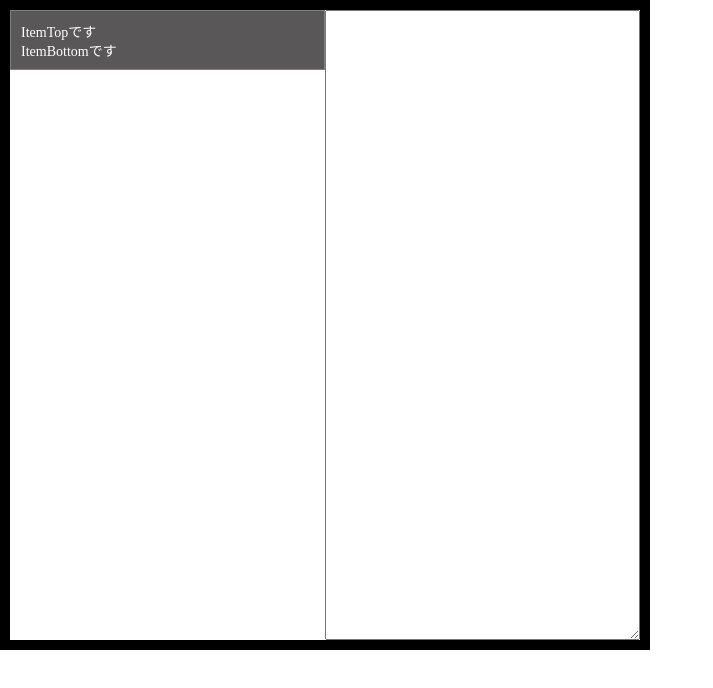
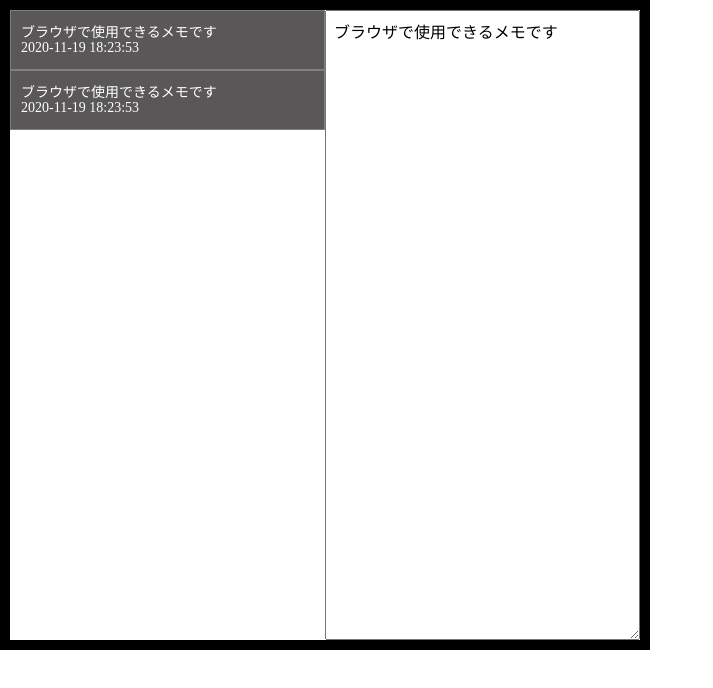
Before and after one commit to kkazum/web-memo, a React app: page / in a window 1280 px wide. Shown: the top 688 px of the page, without its empty margins (0-713 px from the left). Built offline with nearby package versions, Linux system fonts and the light colour scheme.

Commit message:
store multi memos

```diff
--- a/package.json
+++ b/package.json
@@ -20,5 +20,8 @@
     "webpack": "^4.35.3",
     "webpack-cli": "^3.3.6",
     "webpack-dev-server": "^3.7.2"
+  },
+  "devDependencies": {
+    "moment": "^2.29.1"
   }
 }
--- a/src/components/ListItem.tsx
+++ b/src/components/ListItem.tsx
@@ -1,5 +1,6 @@
-import React from 'react'
+import React, { useContext } from 'react'
 import styled from 'styled-components'
+import AppContext from '../contexts/AppContext'
 
 const Item = styled.div`
   width: 100%;
@@ -18,6 +19,7 @@ const ItemTop = styled.p`
   width: 100%;
   height: 50%;
   margin: 0;
+  white-space: nowrap;
 `
 
 const ItemBotton = styled.p`
@@ -26,12 +28,16 @@ const ItemBotton = styled.p`
   margin: 0;
 `
 
-const ListItem = () => {
+const ListItem = ({memo}) => {
+  const {id, text, date} = memo
+  const [target, setTarget] = useContext(AppContext)
   return (
     <>
-     <Item>
-        <ItemTop>ItemTopです</ItemTop>
-        <ItemBotton>ItemBottomです</ItemBotton>
+     <Item onClick={() => {
+       setTarget(id)
+     }}>
+        <ItemTop>{text}</ItemTop>
+        <ItemBotton>{date}</ItemBotton>
      </Item>
     </>
   )
--- /dev/null
+++ b/src/contexts/AppContext.ts
@@ -0,0 +1,5 @@
+import { createContext} from 'react'
+
+const AppContext = createContext<Array<any>>([])
+
+export default AppContext
--- a/src/hooks/use_state_with_storage.tsx
+++ b/src/hooks/use_state_with_storage.tsx
@@ -1,13 +1,23 @@
 import { useState } from 'react'
+import moment from 'moment'
 
-export const useStateWithStorage = (init: string, key: string): [string, (s: string) => void] => {
-  const [memo, setMemo] = useState<string>(localStorage.getItem(key) || init)
+interface Memo {
+  id: number
+  text: string
+  date: string
+}
 
-  const setMemoWithStorage = (nextMemo: string): void => {
-    // 再描画のキックをさせるためにsetMemoで変更する、そしてeditor側で再描画する際にはlocalstorageにないと駄目
-    setMemo(nextMemo)
-    localStorage.setItem(key, nextMemo)
+export const useStateWithStorage = (init: Memo[], key: string): [Memo[], (index: number, nextState: string) => void] => {
+  const [state, setState] = useState(JSON.parse(localStorage.getItem(key)) || init)
+  const setStateWithStorage = (index: number, nextText: string): void => {
+    // 再描画のキックをさせるためにsetStateで変更する、そしてeditor側で再描画する際にはlocalstorageにないと駄目
+    setState((prevState: Memo[]) => {
+      prevState[index].text = nextText
+      prevState[index].date = moment().format("YYYY-MM-DD HH:mm:ss");
+      localStorage.setItem(key, JSON.stringify(prevState))
+      return [...prevState]
+    })
   }
   // 描画の際の一度だけ意味のあるreturn
-  return [memo, setMemoWithStorage]
+  return [state, setStateWithStorage]
 }
--- a/src/pages/editor.tsx
+++ b/src/pages/editor.tsx
@@ -2,6 +2,8 @@ import React, { useState } from 'react'
 import styled from 'styled-components'
 import ListItem from '../components/ListItem'
 import { useStateWithStorage } from '../hooks/use_state_with_storage'
+import AppContext from '../contexts/AppContext'
+import moment from 'moment'
 
 const Wrapper = styled.div`
   border: 10px solid black;
@@ -33,19 +35,28 @@ const TextArea = styled.textarea`
   height: 100%;
   outline: none;
 `
+
 const storageKey = 'pages/editor:memo'
 const editor = () => {
-  const [memo, setMemo] = useStateWithStorage("", storageKey)
+  const [state, setState] = useStateWithStorage([{id: 1, text: "ブラウザで使用できるメモです", date: moment().format("YYYY-MM-DD HH:mm:ss")}, {id: 2, text: "ブラウザで使用できるメモです", date: moment().format("YYYY-MM-DD HH:mm:ss")}], storageKey)
+  const [target, setTarget] = useState<number>(1)
+
   return (
     <>
+    <AppContext.Provider value={[target, setTarget]}>
       <Wrapper>
         <Side>
-          <ListItem />
+          {
+            state.map((ele, index) => {
+              return(<ListItem key={index} memo={ele}/>)
+            })
+          }
         </Side>
-        <TextArea value={memo} onChange={(e) => {
-          setMemo(e.target.value)
-        }} />
+        <TextArea onChange={(e) => {
+          setState(target - 1,e.target.value)
+        }} value={state[target - 1].text}  />
       </Wrapper>
+    </AppContext.Provider>
     </>
   )
 }
```
Also changed, not shown: 1 other file (tests, documents, lock files or other folders).
